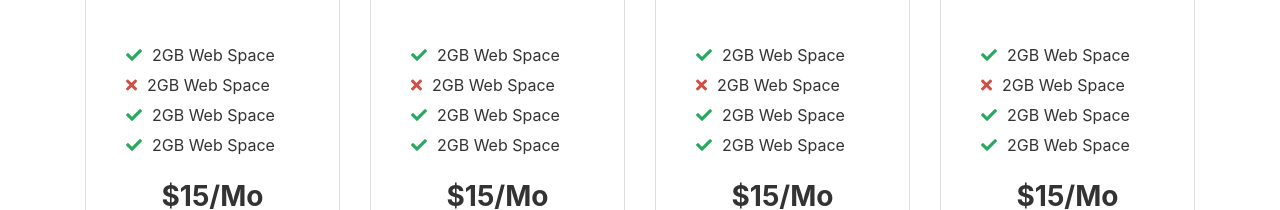
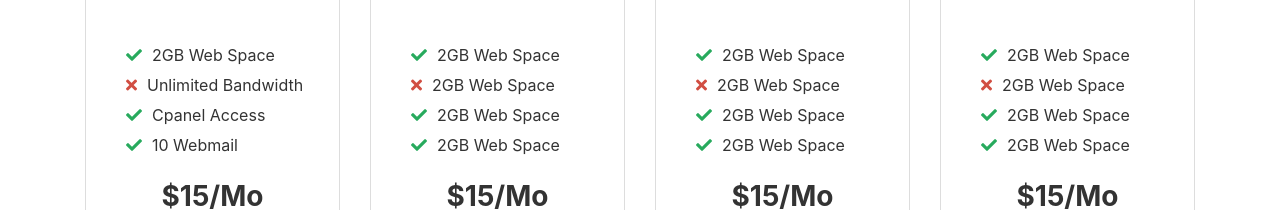
Before and after one commit to rrezwan7/150_HTML_sections, a plain HTML site: page Section 6/index.html in a window 1280 px wide. Shown: the part 400-610 px from the top of the page. Drawn offline with nearby package versions, Linux system fonts and the light colour scheme.

Commit message:
Upto Section 6 Added

```diff
--- a/Section 6/index.html
+++ b/Section 6/index.html
@@ -39,9 +39,9 @@
                         <div class="pricing-lists">
                             <ul>
                                 <li>2GB Web Space</li>
-                                <li class="cross">2GB Web Space</li>
-                                <li>2GB Web Space</li>
-                                <li>2GB Web Space</li>
+                                <li class="cross">Unlimited Bandwidth</li>
+                                <li>Cpanel Access</li>
+                                <li>10 Webmail</li>
                             </ul>
                         </div>
 
```
